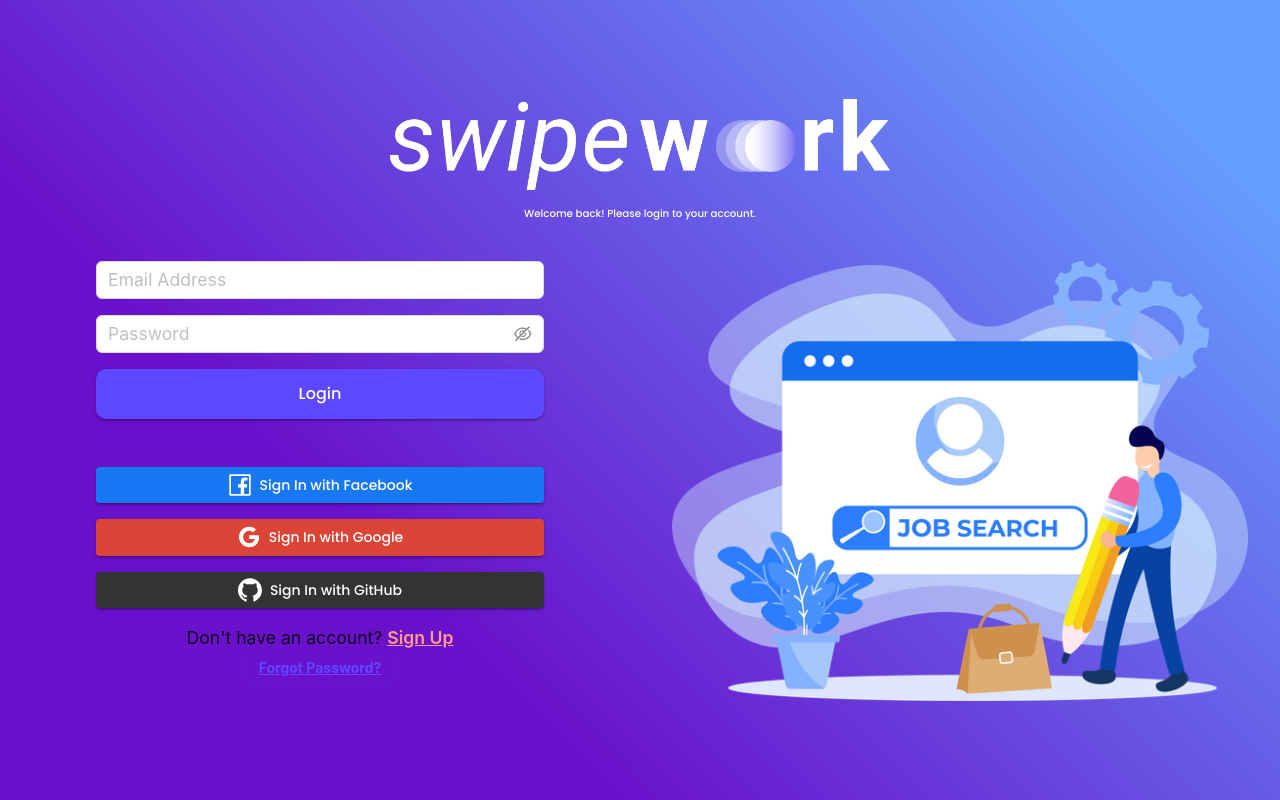
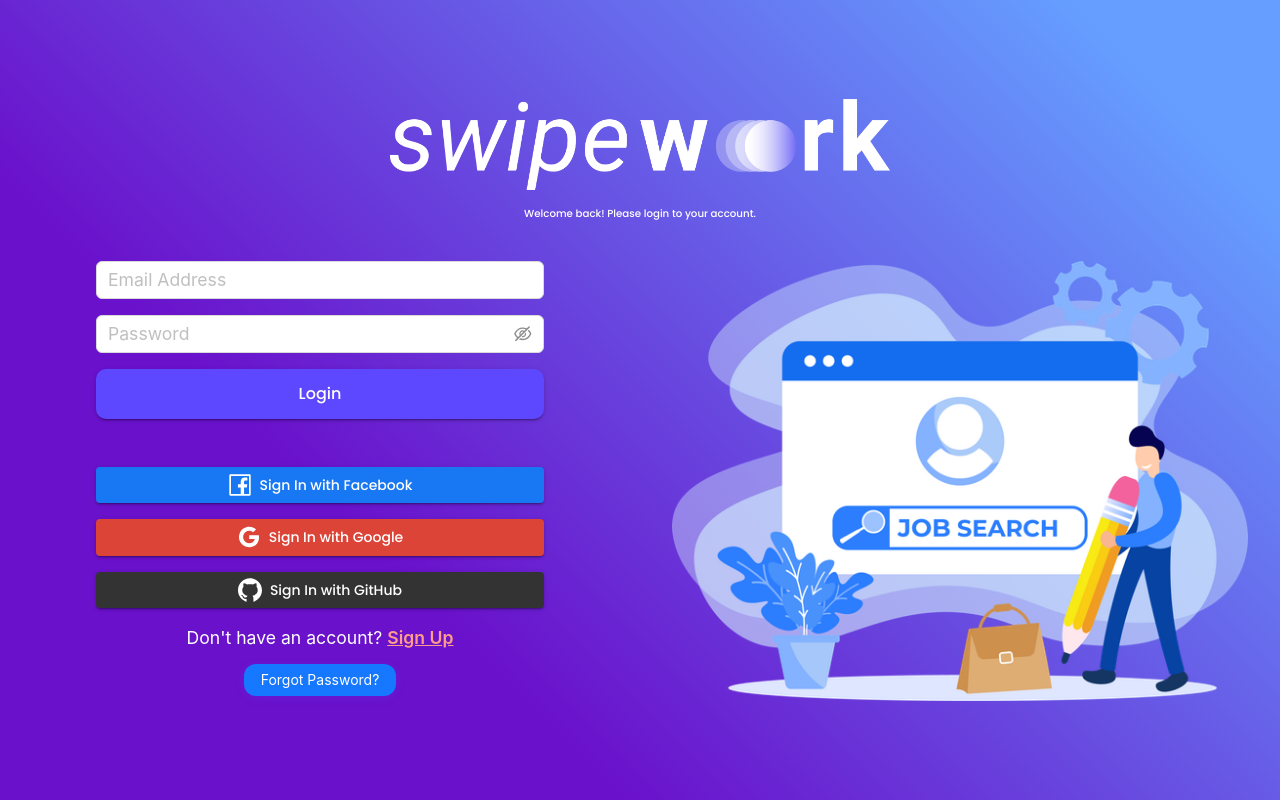
Before and after one commit to zeyadtamer99/position-task-SW, a React (Vite) app: page /login in a window 1280 px wide. Built offline with nearby package versions, Linux system fonts and the light colour scheme; no server answers; a web font is replaced by a local one.

Commit message:
Protected Route, and Enhancing UI forget button

```diff
--- a/src/App.tsx
+++ b/src/App.tsx
@@ -7,8 +7,12 @@
 import SplashScreen from "./pages/SplashScreen";
 import AnalyticsPage from "./pages/Analytics/AnalyticsPage";
 import "./utils/i18n";
+import ProtectedRoute from "./utils/ProtectedRoute";
+import { useAuth } from "./utils/useAuth";
 
 function App() {
+  const isAuthenticated = useAuth(); // Check authentication status
+
   return (
     <ThemeProvider theme={theme}>
       <CssBaseline />
@@ -17,7 +21,15 @@
           <Route path="/" element={<SplashScreen />} />
           <Route path="/login" element={<Login />} />
           <Route path="/signup" element={<SignUp />} />
-          <Route path="/analytics" element={<AnalyticsPage />} />
+          <Route
+            path="/analytics"
+            element={
+              <ProtectedRoute
+                isAuthenticated={isAuthenticated}
+                element={<AnalyticsPage />}
+              />
+            }
+          />
         </Routes>
       </Router>
     </ThemeProvider>
--- a/src/pages/Registeration/Login.tsx
+++ b/src/pages/Registeration/Login.tsx
@@ -168,7 +168,9 @@
         >
           <LoginForm onSubmit={handleFormLogin} />
           <SocialButtons onSocialSignUp={handleSocialLogin} mode="login" />
-          <Typography style={{ marginTop: "16px", fontSize: "1.1rem" }}>
+          <Typography
+            style={{ marginTop: "16px", fontSize: "1.1rem", color: "white" }}
+          >
             {t("login.newUser.text")}{" "}
             <strong
               style={{
@@ -183,16 +185,14 @@
           </Typography>
 
           <Button
-            variant="text"
+            variant="solid"
             color="primary"
             onClick={openForgotPasswordModal}
             style={{
-              backgroundColor: "transparent",
-              textDecoration: "underline",
-              color: "#5d47ff",
-              fontWeight: "bold",
+              marginTop: "12px",
+              color: "#ffffff",
               padding: "8px 16px",
-              borderRadius: "20px",
+              borderRadius: "12px",
               transition: "background-color 0.3s, box-shadow 0.3s",
               boxShadow: "0px 2px 8px rgba(93, 71, 255, 0.2)",
             }}
--- /dev/null
+++ b/src/utils/ProtectedRoute.tsx
@@ -0,0 +1,17 @@
+// src/components/ProtectedRoute.tsx
+import React from "react";
+import { Navigate } from "react-router-dom";
+
+interface ProtectedRouteProps {
+  element: React.ReactElement;
+  isAuthenticated: boolean;
+}
+
+const ProtectedRoute: React.FC<ProtectedRouteProps> = ({
+  element,
+  isAuthenticated,
+}) => {
+  return isAuthenticated ? element : <Navigate to="/" replace />;
+};
+
+export default ProtectedRoute;
--- /dev/null
+++ b/src/utils/useAuth.ts
@@ -0,0 +1,17 @@
+// src/hooks/useAuth.ts
+import { useEffect, useState } from "react";
+import { onAuthStateChanged } from "firebase/auth";
+import { auth } from "../../config/firebase";
+
+export function useAuth() {
+  const [isAuthenticated, setIsAuthenticated] = useState(false);
+
+  useEffect(() => {
+    const unsubscribe = onAuthStateChanged(auth, (user) => {
+      setIsAuthenticated(!!user);
+    });
+    return () => unsubscribe();
+  }, []);
+
+  return isAuthenticated;
+}
```
